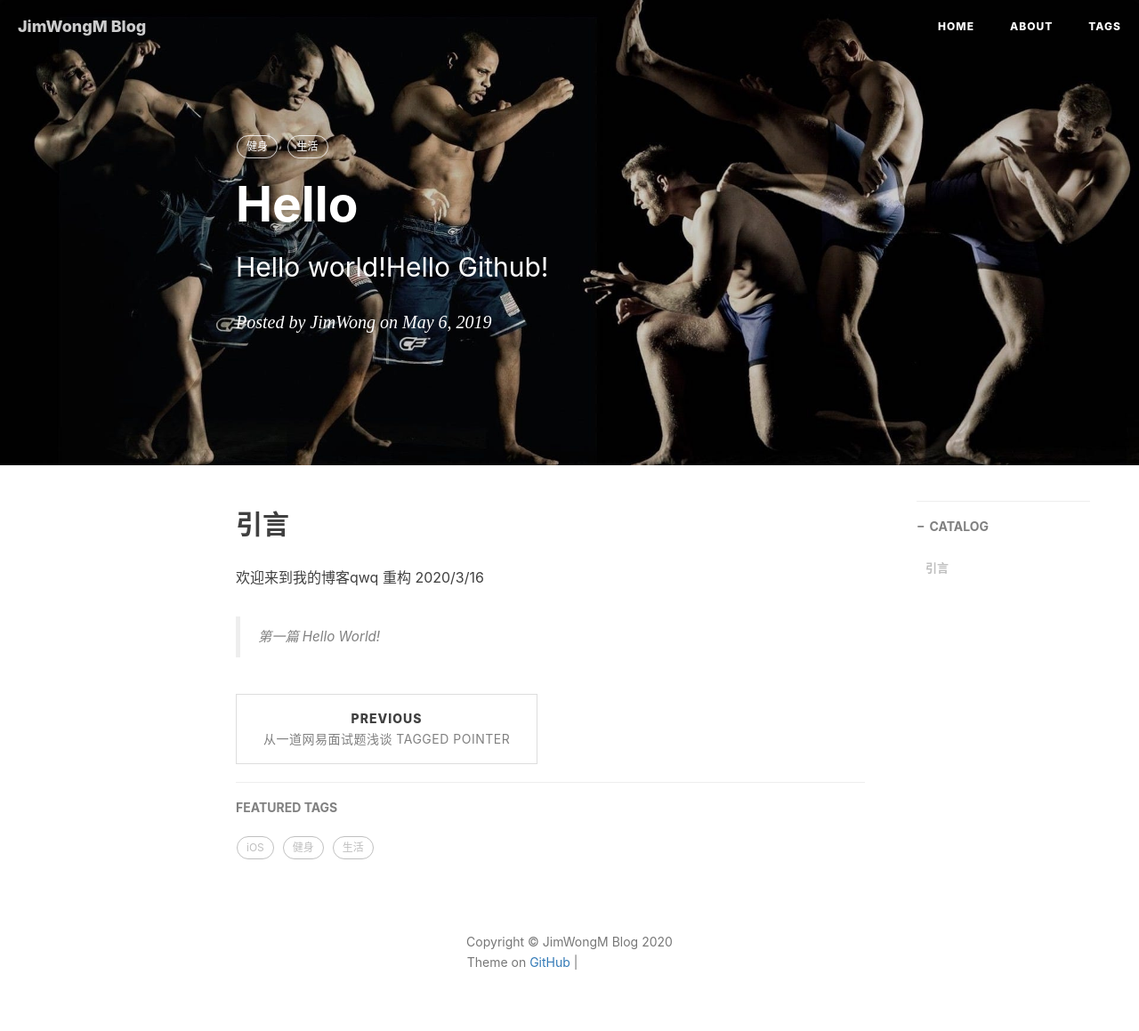
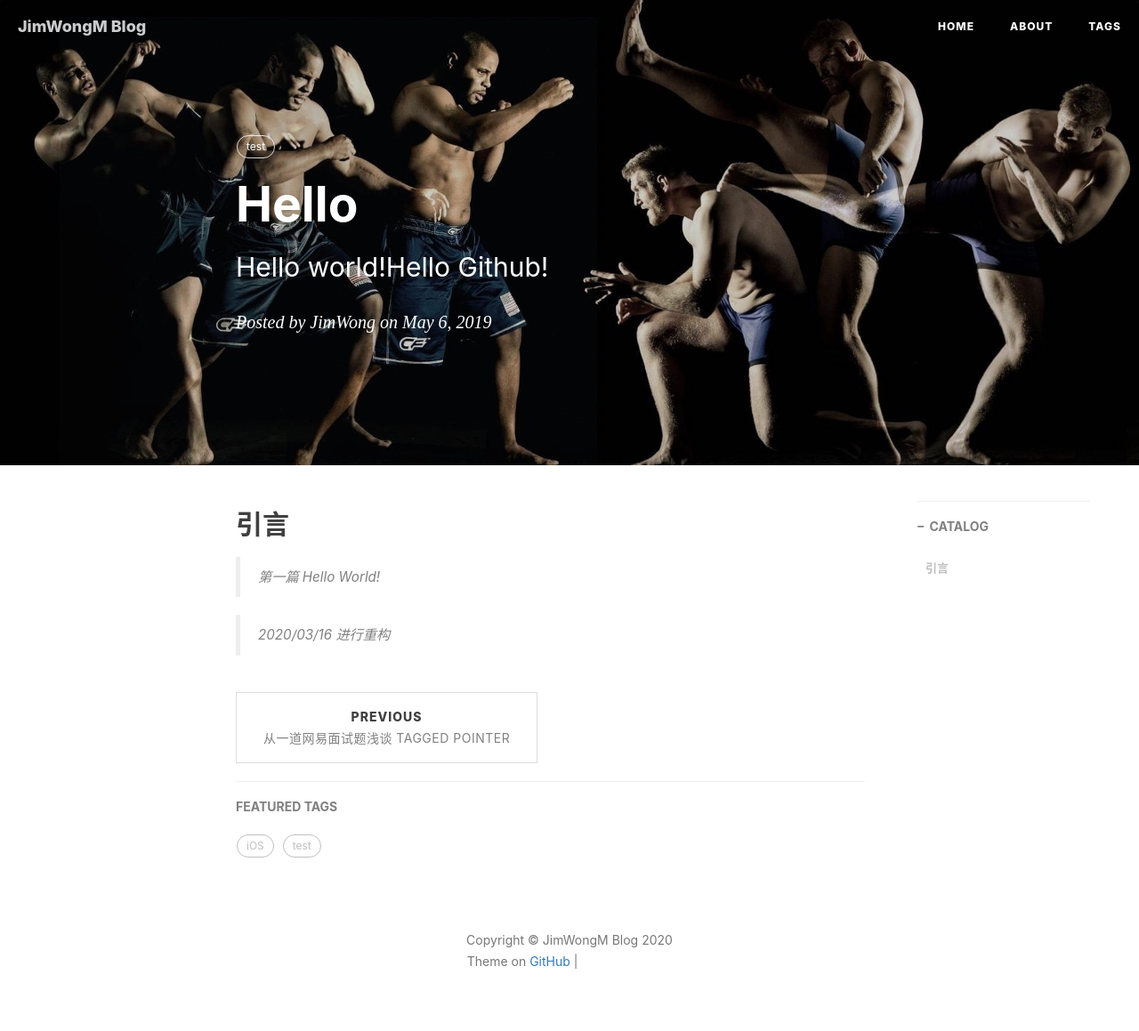
Before and after one commit to JimWongM/JimWongM.github.io, a Jekyll site: the page built from _posts/2019-05-06-Hello.md, in a window 1280 px wide. Shown: the whole page at 89% size. Built offline with Jekyll 4.4.1, drawn with Linux system fonts in a browser that asks for light colours; nearby versions of some CDN libraries; comment, search, counter and statistics services are not loaded; grey boxes are pictures that could not be loaded.

Commit message:
Update 2019-05-06-Hello.md

```diff
--- a/_posts/2019-05-06-Hello.md
+++ b/_posts/2019-05-06-Hello.md
@@ -7,11 +7,11 @@ author:     JimWong
 header-img: img/post-bg-mma-3.jpg
 catalog: true
 tags:
-    - 健身
-    - 生活
+    - test
 ---
 
 ## 引言
-欢迎来到我的博客qwq
-重构 2020/3/16
+
 >第一篇 Hello World!
+
+> 2020/03/16 进行重构
```
